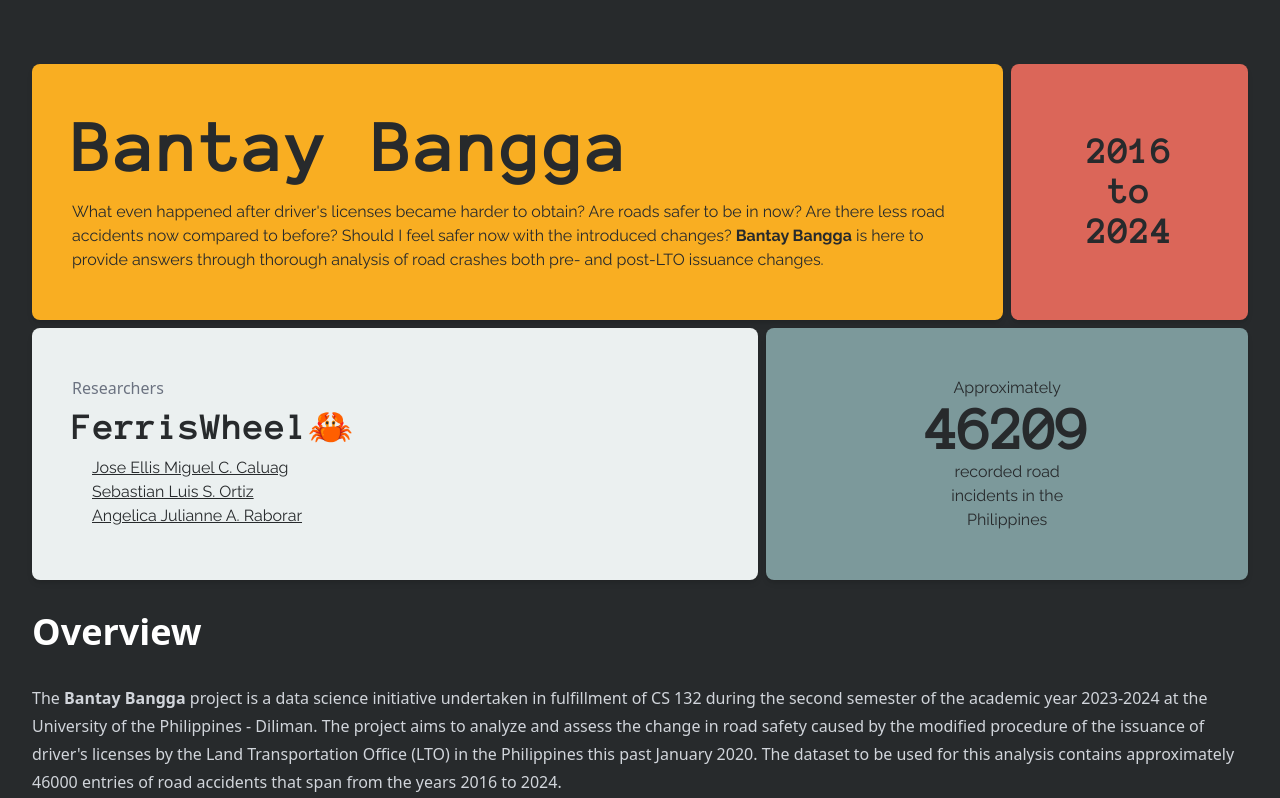
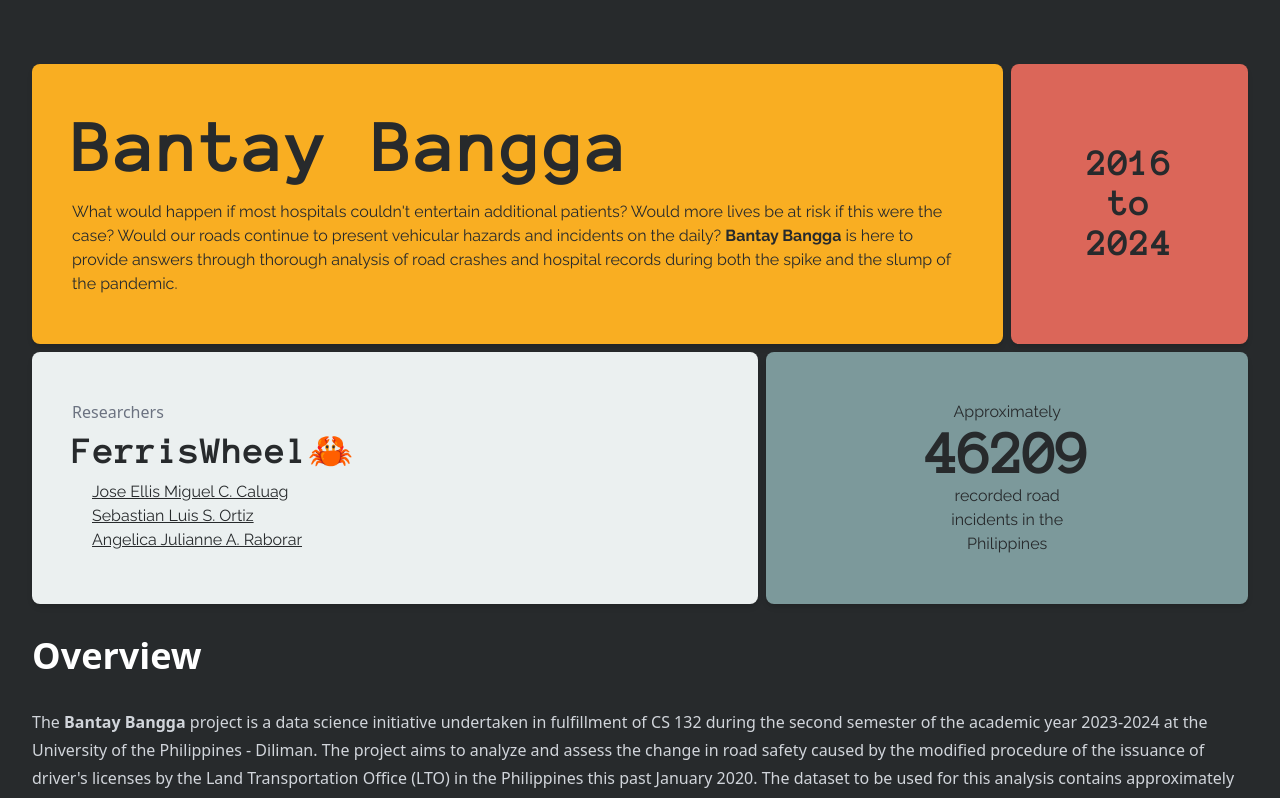
Before and after one commit to bantay-bangga/bantay-bangga.github.io, a SvelteKit app: page / in a window 1280 px wide. Shown: the top 798 px of the page. Built offline with nearby package versions, Linux system fonts and the light colour scheme; some icons are missing.

Commit message:
feat(`Hero`): update description

```diff
--- a/src/routes/Hero.svelte
+++ b/src/routes/Hero.svelte
@@ -9,10 +9,10 @@
     >
         <h1 class="font-anon text-6xl font-bold tracking-wider md:text-7xl">Bantay Bangga</h1>
         <p class="font-raleway">
-            What even happened after driver's licenses became harder to obtain? Are roads safer to be in now? Are there
-            less road accidents now compared to before? Should I feel safer now with the introduced changes? <span
-                class="font-bold">Bantay Bangga</span
-            > is here to provide answers through thorough analysis of road crashes both pre- and post-LTO issuance changes.
+            What would happen if most hospitals couldn't entertain additional patients? Would more lives be at risk if
+            this were the case? Would our roads continue to present vehicular hazards and incidents on the daily?
+            <span class="font-bold">Bantay Bangga</span> is here to provide answers through thorough analysis of road crashes
+            and hospital records during both the spike and the slump of the pandemic.
         </p>
     </div>
     <div
```
